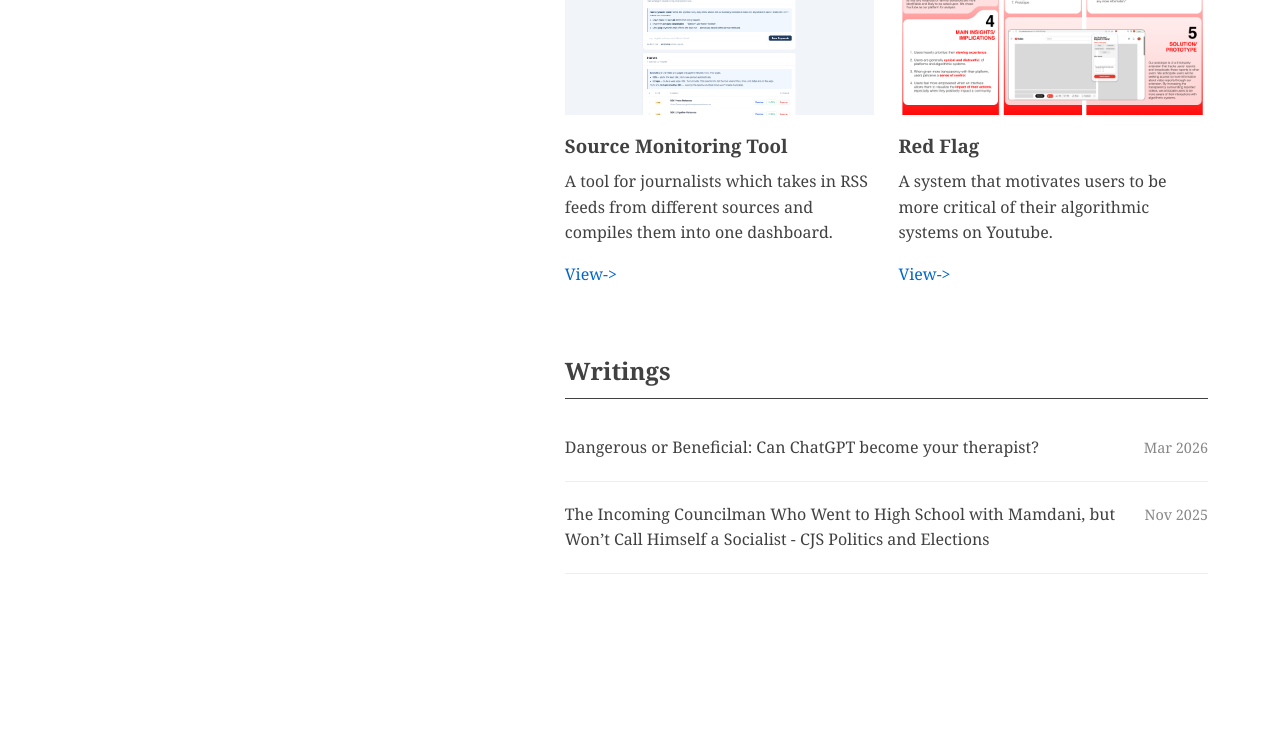
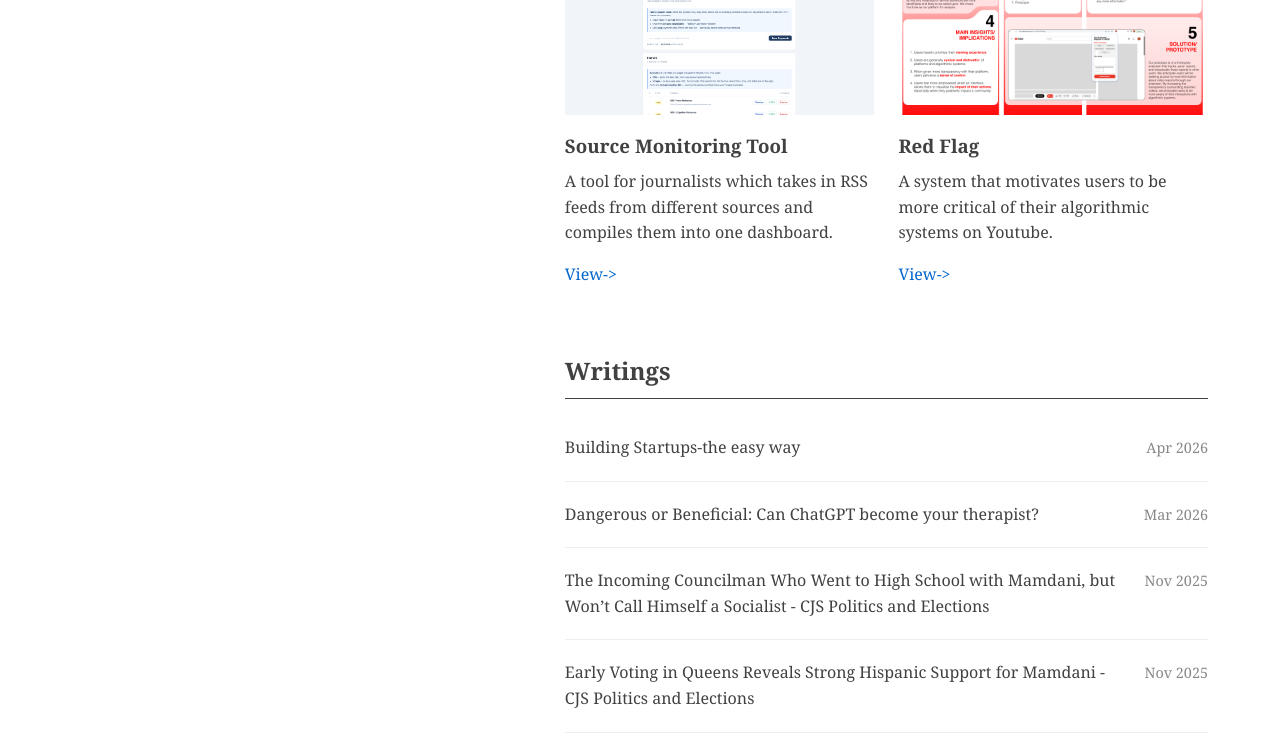
Before and after one commit to gtj5/portfolio, a plain HTML site: page index.html in a window 1280 px wide. Shown: the part 608-1355 px from the top of the page. Before the commit the page ends 1294 px from the top, so only its background shows below. Drawn offline with Linux system fonts and the light colour scheme.

Commit message:
Added more writing samples

```diff
--- a/index.html
+++ b/index.html
@@ -48,7 +48,7 @@
 
     <main class="content">
         <section id="projects">
-             <h2>Projects</h2>
+            <h2>Projects</h2>
             <div class="project-grid">
                 <article class="project">
                     <img src="images/say_more.jpg" alt="Say More" />
@@ -80,6 +80,13 @@
         <section id="writings">
             <h2>Writings</h2>
             <ul class="writings-list">
+                 <li>
+                    <a href="https://drive.google.com/file/d/1sPz2Ebozum7NzefVise-hhFyFeSoSubP/view?usp=sharing">
+                        <span class="writing-title">Building Startups-the easy way</span>
+                        <span class="writing-date">Apr 2026</span>
+                    </a>
+                    <!-- <p>Optional one-line summary or excerpt</p> -->
+                </li>
                 <li>
                     <a href="https://drive.google.com/file/d/1fax2kOHtc6qubzfIBXQxribiQiAaYC6R/view?usp=sharing">
                         <span class="writing-title">Dangerous or Beneficial: Can ChatGPT become your therapist?</span>
@@ -94,6 +101,13 @@
                     </a>
                     <!-- <p>Optional one-line summary or excerpt</p> -->
                 </li>
+                <li>
+                    <a href="https://cjspolitics.substack.com/p/early-voting-in-queens-reveals-strong">
+                        <span class="writing-title">Early Voting in Queens Reveals Strong Hispanic Support for Mamdani - CJS Politics and Elections</span>
+                        <span class="writing-date">Nov 2025</span>
+                    </a>
+                    <!-- <p>Optional one-line summary or excerpt</p> -->
+                </li>
             </ul>
         </section>
     </main>
```
